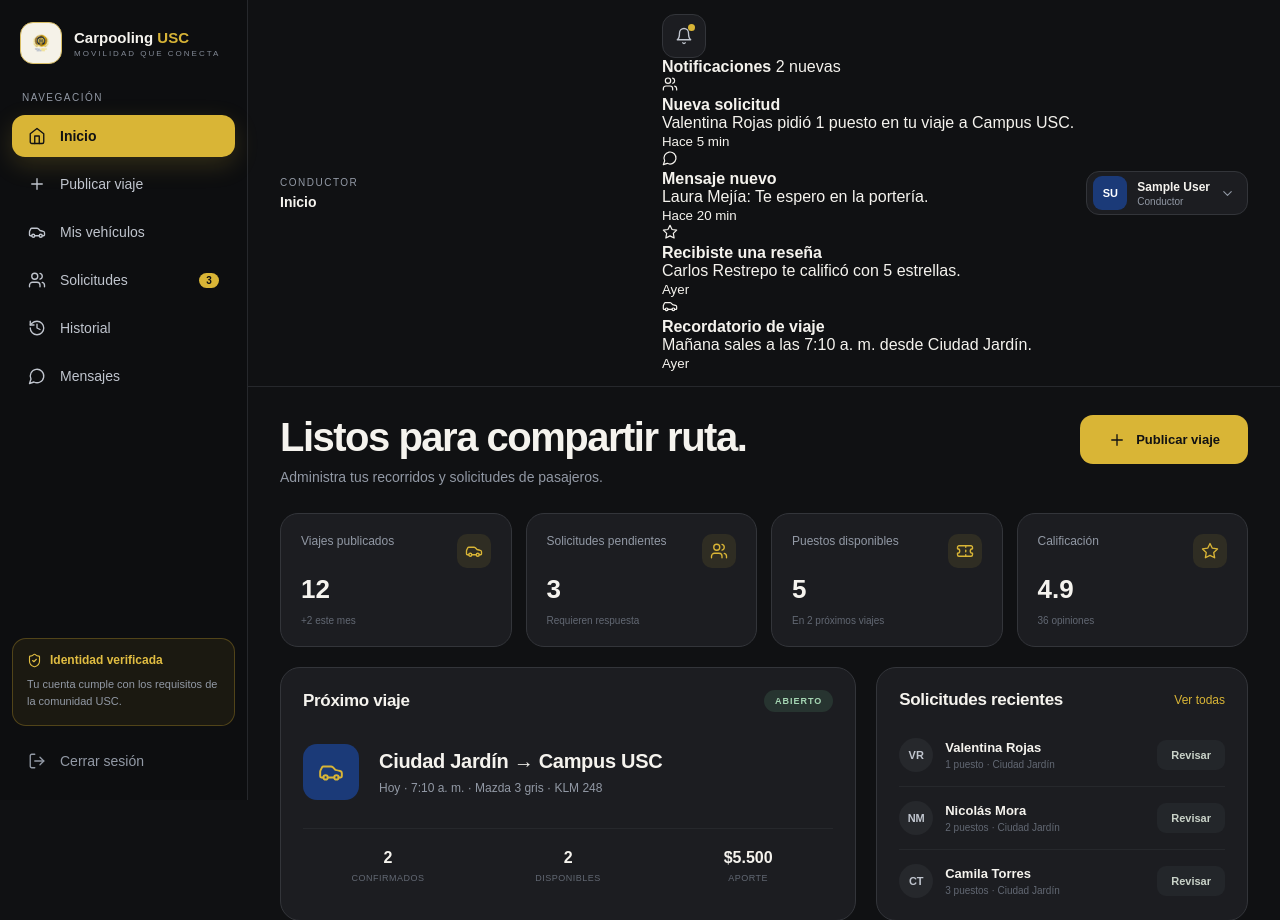
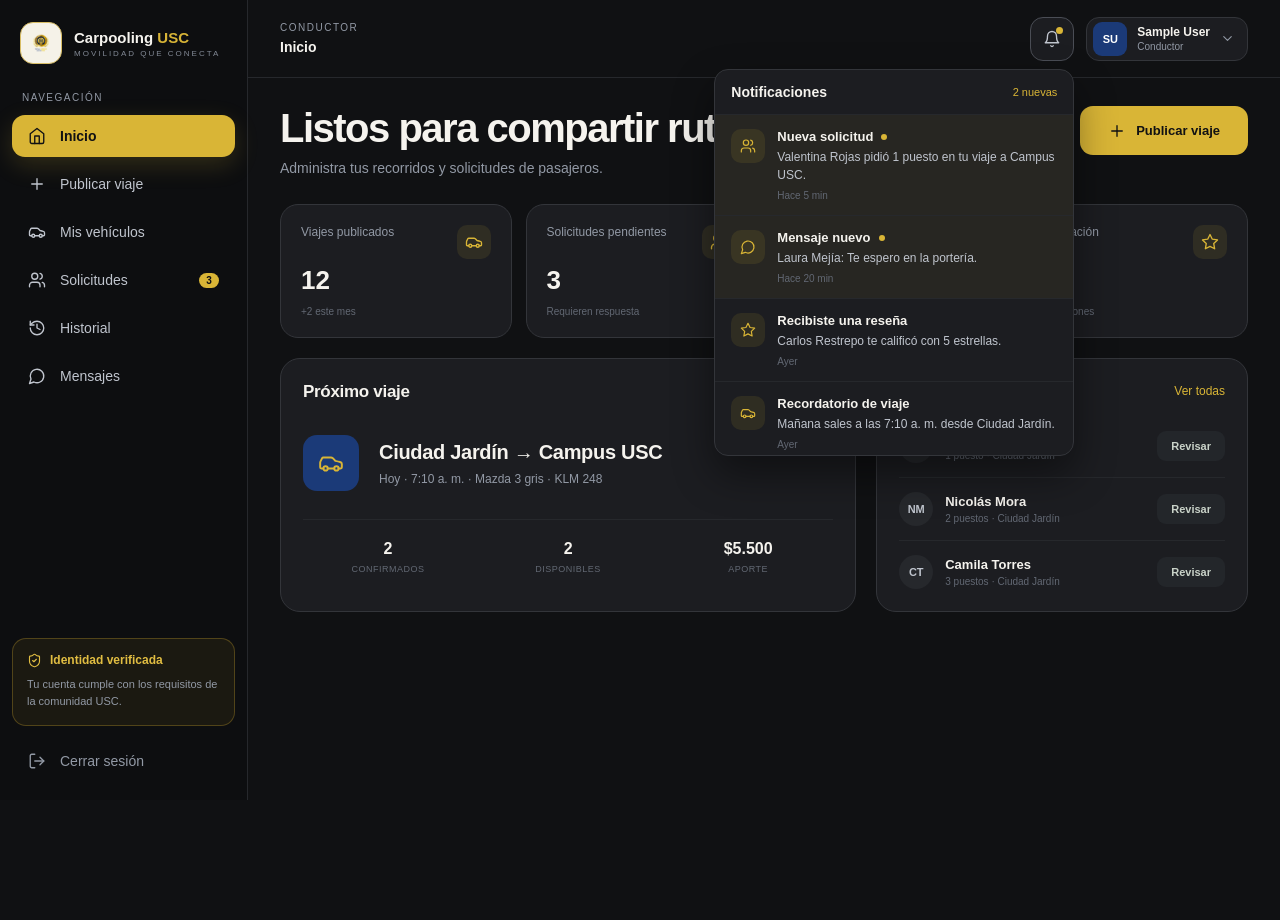
Before and after one commit to salazarvalentina251-dot/Sistema-Carpooling-USC, a Flask app: page /conductor/inicio in a window 1280 px wide, after a click that opens the changed part. Shown: the top 920 px of the page. After the commit the page ends 800 px from the top, so only its background shows below. Run offline with Flask 3, Linux system fonts and the light colour scheme; the visitor is signed in with stand-in values (Sample User, id 1).

Commit message:
Notificacion corregida

```diff
--- a/app/static/css/dashboard.css
+++ b/app/static/css/dashboard.css
@@ -1830,3 +1830,158 @@ textarea.control {
         animation: none;
     }
 }
+/* =========================================
+   NOTIFICACIONES (DESPLEGABLE)
+========================================= */
+
+.notif-menu {
+    position: relative;
+}
+
+.notif-menu summary {
+    list-style: none;
+    cursor: pointer;
+}
+
+.notif-menu summary::-webkit-details-marker {
+    display: none;
+}
+
+.notif-menu[open] > summary {
+    border-color: #4a4d55;
+}
+
+.notif-panel {
+    position: absolute;
+    top: calc(100% + 8px);
+    right: 0;
+    z-index: 30;
+
+    width: 360px;
+    max-width: calc(100vw - 32px);
+
+    background: var(--tarjeta);
+    border: 1px solid var(--borde);
+    border-radius: 14px;
+
+    box-shadow: 0 18px 40px rgba(0, 0, 0, 0.45);
+    overflow: hidden;
+}
+
+.notif-menu[open] .notif-panel {
+    animation: menu-aparece 0.18s ease-out;
+    transform-origin: top right;
+}
+
+.notif-header {
+    display: flex;
+    align-items: center;
+    justify-content: space-between;
+
+    padding: 14px 16px;
+    border-bottom: 1px solid var(--borde-suave);
+}
+
+.notif-header strong {
+    font-size: 14px;
+}
+
+.notif-header span {
+    color: var(--dorado);
+    font-size: 11px;
+}
+
+.notif-list {
+    max-height: 340px;
+    overflow-y: auto;
+}
+
+.notif-item {
+    display: flex;
+    gap: 12px;
+
+    padding: 14px 16px;
+    border-bottom: 1px solid var(--borde-suave);
+
+    transition: background 0.2s ease;
+}
+
+.notif-item:last-child {
+    border-bottom: none;
+}
+
+.notif-item:hover {
+    background: #222328;
+}
+
+.notif-item.is-new {
+    background: rgba(217, 181, 54, 0.06);
+}
+
+.notif-icon {
+    width: 34px;
+    height: 34px;
+    flex: 0 0 34px;
+
+    display: flex;
+    align-items: center;
+    justify-content: center;
+
+    border-radius: 10px;
+    background: rgba(217, 181, 54, 0.1);
+    color: var(--dorado);
+}
+
+.notif-text strong {
+    display: block;
+    font-size: 13px;
+}
+
+.notif-text p {
+    margin-top: 4px;
+
+    color: #c0c5ce;
+    font-size: 12px;
+    line-height: 1.5;
+}
+
+.notif-text small {
+    display: block;
+    margin-top: 6px;
+
+    color: var(--texto-tenue);
+    font-size: 10px;
+}
+
+.notif-item.is-new .notif-text strong::after {
+    content: "";
+
+    display: inline-block;
+    width: 6px;
+    height: 6px;
+    margin-left: 8px;
+
+    border-radius: 50%;
+    background: var(--dorado);
+    vertical-align: middle;
+}
+
+@media (max-width: 550px) {
+
+    /* En celular el panel ocupa el ancho de la pantalla */
+    .notif-panel {
+        position: fixed;
+        top: 76px;
+        right: 16px;
+        left: 16px;
+
+        width: auto;
+        max-width: none;
+    }
+}
+
+@media (prefers-reduced-motion: reduce) {
+    .notif-menu[open] .notif-panel {
+        animation: none;
+    }
+}
```
